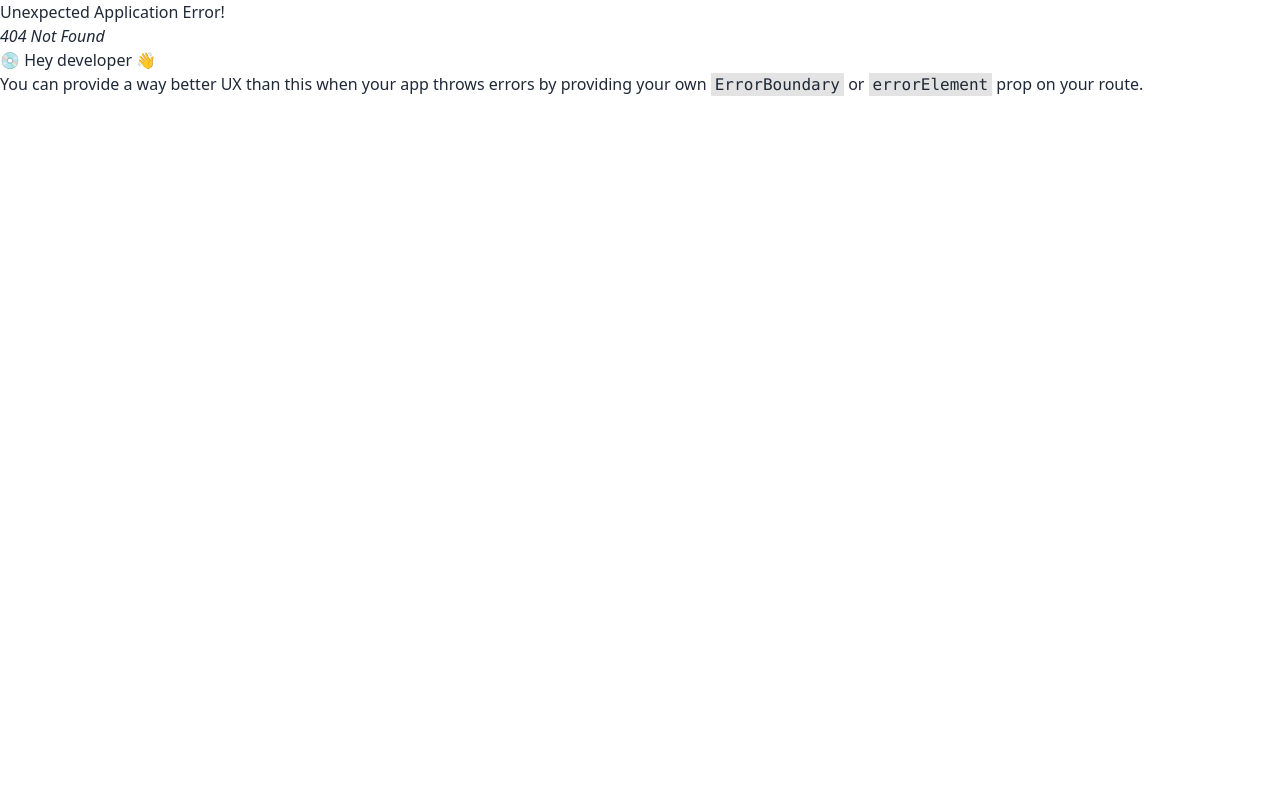
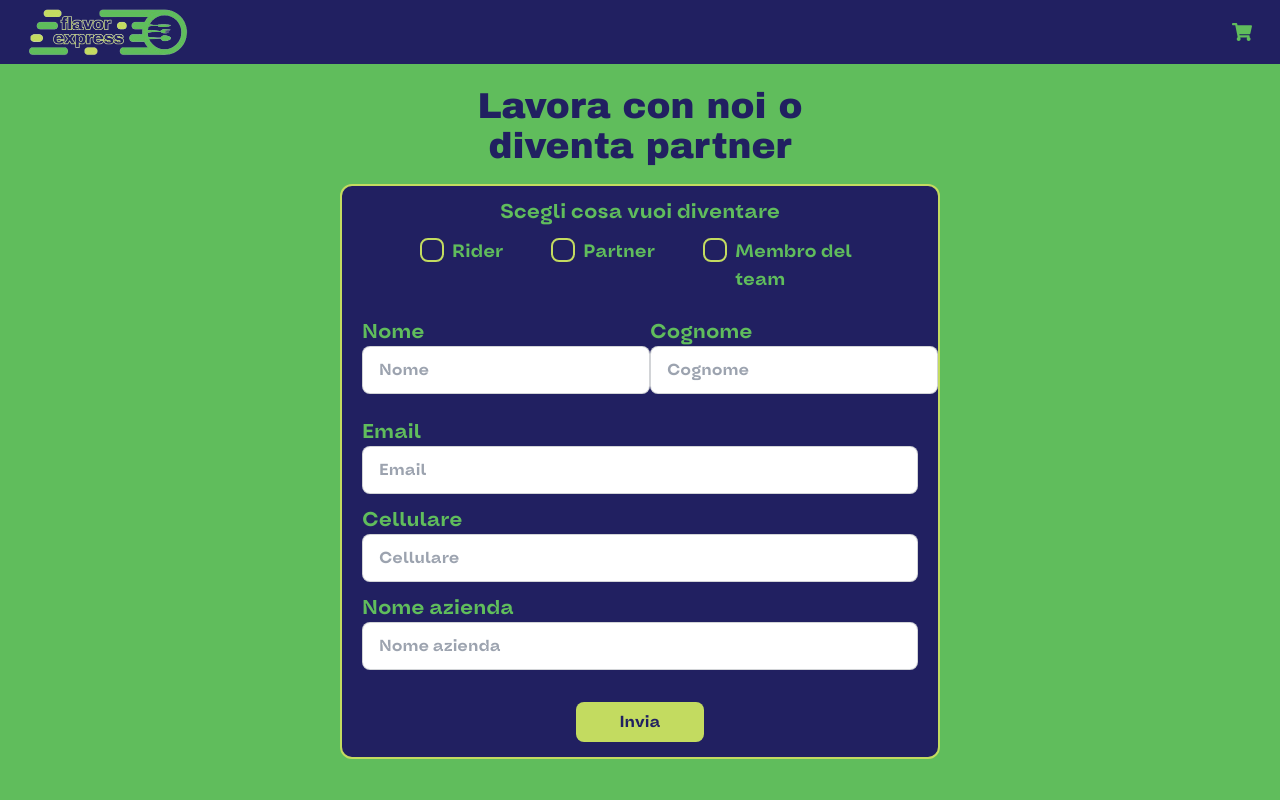
Before and after one commit to minovapore/Flavor_Express, a React (Vite) app: page /lavora-con-noi in a window 1280 px wide. Before the commit this address had no page. Shown: the top 800 px of the page. Built offline with nearby package versions, Linux system fonts and the light colour scheme.

Commit message:
sito finito, da fare ultime modifiche

```diff
--- a/src/components/Hero.jsx
+++ b/src/components/Hero.jsx
@@ -73,7 +73,7 @@ export default function Hero(){
                     </div>
                 </div>
                 <div className='flex justify-center'>
-                <   button className='my-10 bg-acc w-32 h-12 rounded-lg text-xl font-oddval font-semibold txt-det'>Inizia ora</button>
+                <a href="/lavora-con-noi"><button className='my-10 bg-acc w-32 h-12 rounded-lg text-xl font-oddval font-semibold txt-det'>Inizia ora</button></a>
                 </div>
             </div>
         </div>
--- a/src/main.jsx
+++ b/src/main.jsx
@@ -9,6 +9,7 @@ import {
 import Menu from './pages/Menu.jsx';
 import Checkout from './pages/Checkout.jsx';
 import Payment from './pages/Payment.jsx'
+import LavoraConNoi from './pages/LavoraConNoi.jsx';
 
 const router = createBrowserRouter([
   {
@@ -27,6 +28,10 @@ const router = createBrowserRouter([
     path: "/pagamento",
     element: <div><Payment/></div>,
   },
+  {
+    path: "/lavora-con-noi",
+    element: <div><LavoraConNoi/></div>,
+  },
 ]);
 
 createRoot(document.getElementById('root')).render(
--- a/src/pages/Checkout.jsx
+++ b/src/pages/Checkout.jsx
@@ -2,6 +2,8 @@ import { useState, useEffect } from 'react';
 import '../style/Checkout.css'
 import { products } from '../product';
 import { useNavigate } from 'react-router-dom';
+import Footer from '../components/Footer';
+import Navbar from '../components/Navbar'
 
 export default function Checkout(){
     // Cerca di recuperare i dati del carrello dal localStorage
@@ -93,12 +95,13 @@ export default function Checkout(){
     }
     return(
         <>
+        <Navbar/>
+        <div className='bg-sec w-full h-screen'>
         <form onSubmit={handleSubmit}>
-        <div className='bg-det w-full h-screen'>
             <div className='flex justify-center'>
-                <h2 className='xl:text-4xl md:text-4xl text-3xl font-archivio txt-sec my-5'>Completa il tuo ordine</h2>
+                <h2 className='xl:text-4xl md:text-4xl text-3xl font-archivio txt-det my-5'>Completa il tuo ordine</h2>
             </div>
-            <div className='bord-form xl:w-[1200px] xl:h-[500px] md:h-[500px] h-[500px] mx-auto rounded-xl overflow-y-scroll'>
+            <div className='bord-form xl:w-[1200px] md:w-[900px] xl:h-[500px] md:h-[500px] h-[500px] mx-auto rounded-xl overflow-y-scroll'>
                 <div className='grid xl:grid-cols-2 md:grid-cols-2 grid-cols-1'>
                     <div className='mx-auto my-5'>
                         <h2 className='txt-sec font-oddval text-2xl'>Riepilogo ordine</h2>
@@ -173,10 +176,11 @@ export default function Checkout(){
                 </div>
             </div>
             <div className='my-10 flex justify-center'>
-                <a href="/pagamento"><button type='submit' className="bg-sec w-40 h-10 rounded-lg font-oddval txt-det">Conferma ordine</button></a>
+                <a href="/pagamento"><button type='submit' className="bg-acc w-40 h-10 rounded-lg font-oddval txt-det">Conferma ordine</button></a>
             </div>
+        </form>
         </div>
-        </form>
+        <Footer/>
         </>
     );
 }
--- /dev/null
+++ b/src/pages/LavoraConNoi.jsx
@@ -0,0 +1,157 @@
+import Navbar from '../components/Navbar';
+import Footer from '../components/Footer';
+import '../style/LavoraConNoi.css'
+import { useState } from 'react';
+
+export default function LavoraConNoi(){
+
+    const [checkboxes, setCheckboxes] = useState({
+        rider: false,
+        partner: false,
+        teamMember: false
+    })
+
+    //Funzione per gestire il cambiamento dello stato dei checkbox
+    const handleCheckboxChange = (e) => {
+        const{name, checked} = e.target;
+        setCheckboxes((prevCheckboxes) => ({
+            ...prevCheckboxes, [name]:checked //Aggiorna solo il checkbox selezionato
+        }));
+    };
+
+    //Funzione per resettare i checkbox dopo l'invio del form
+    const resetCheckboxes = () => {
+        setCheckboxes({
+            rider: false,
+            partner: false,
+            teamMember: false
+        });
+    };
+
+    const [name, setName] = useState('');
+    const [surname, setSurname] = useState('');
+    const [email, setEmail] = useState('');
+    const [number, setNumber] = useState('');
+    const [company, setCompany] = useState('');
+
+    const[successAlert, setSuccessAlert] = useState('')
+
+    const handleSubmit = (e) => { e.preventDefault();
+
+        if (number.length < 10) {
+        alert("Il numero di cellulare deve contenere almeno 10 cifre.");
+        return; // Ferma l'invio del form
+    }
+
+        setName('');
+        setSurname('');
+        setEmail('');
+        setNumber('');
+        setCompany('');
+
+        setSuccessAlert(true);
+
+        setTimeout(() => {
+            setSuccessAlert(false)
+        }, 10000);
+    }
+
+    return(
+        <>
+        <Navbar/>
+        <div className="bg-sec w-full md:h-screen">
+            <form onSubmit={handleSubmit}>
+            <div className='flex justify-center'>
+                <h2 className='xl:text-4xl md:text-4xl text-3xl font-archivio txt-det my-5 text-center'>Lavora con noi o <br /> diventa partner</h2>
+            </div>
+            <div className='bord-form xl:w-[600px] md:w-[600px] xl:h-[575px] md:h-[500px] h-[700px] mx-auto rounded-xl px-5'>
+                <div className='flex justify-center my-3'>
+                    <h2 className='font-oddval text-xl txt-sec mx-2'>Scegli cosa vuoi diventare</h2>
+                </div>
+                <div className='flex justify-center my-3 gap-10'>
+                    <div className='flex'>
+                        <input
+                        type="checkbox"
+                        name="rider"
+                        checked={checkboxes.rider}
+                        onChange={handleCheckboxChange}
+                        className="checkbox border-check theme-check check-color" />
+                        <h2 className='font-oddval text-lg txt-sec mx-2'>Rider</h2>
+                    </div>
+                    <div className='flex'>
+                        <input
+                        type="checkbox"
+                        name="partner"
+                        checked={checkboxes.partner}
+                        onChange={handleCheckboxChange}
+                        className="checkbox border-check theme-check check-color" />
+                        <h2 className='font-oddval text-lg txt-sec mx-2'>Partner</h2>
+                    </div>
+                    <div className='flex'>
+                        <input
+                        type="checkbox"
+                        name="teamMember"
+                        checked={checkboxes.teamMember}
+                        onChange={handleCheckboxChange}
+                        className="checkbox border-check theme-check check-color" />
+                        <h2 className='font-oddval text-lg txt-sec mx-2'>Membro del <br /> team</h2>
+                    </div>
+                </div>
+                <div className='xl:flex xl:justify-between md:flex md:justify-between'>
+                    <div className='my-3'>
+                        <h3 className='txt-sec font-oddval text-xl'>Nome</h3>
+                        <label className="input input-bordered flex items-center gap-2">
+                            <input type="text" name='name' value={name} onChange={(e)=>setName(e.target.value)} className="grow font-oddval" placeholder="Nome" required />
+                        </label>
+                    </div>
+                    <div className='my-3'>
+                        <h3 className='txt-sec font-oddval text-xl'>Cognome</h3>
+                        <label className="input input-bordered flex items-center gap-2">
+                            <input type="text" name='surname' value={surname} onChange={(e)=>setSurname(e.target.value)} className="grow font-oddval" placeholder="Cognome" required/>
+                        </label>
+                    </div>
+                </div>
+                <div className='my-3'>
+                    <h3 className='txt-sec font-oddval text-xl'>Email</h3>
+                    <label className="input input-bordered flex items-center gap-2">
+                        <input type="email" name='email' value={email} onChange={(e)=>setEmail(e.target.value)} className="grow font-oddval" placeholder="Email" required/>
+                    </label>
+                </div>
+                <div className='my-3'>
+                    <h3 className='txt-sec font-oddval text-xl'>Cellulare</h3>
+                    <label className="input input-bordered flex items-center gap-2">
+                        <input type="number" name='number' value={number} onChange={(e)=>setNumber(e.target.value)} className="grow font-oddval" placeholder="Cellulare" required minLength={10}/>
+                    </label>
+                </div>
+                <div className='my-3'>
+                    <h3 className='txt-sec font-oddval text-xl'>Nome azienda</h3>
+                    <label className="input input-bordered flex items-center gap-2">
+                        <input type="text" name='company' value={company} onChange={(e)=>setCompany(e.target.value)} className="grow font-oddval" placeholder="Nome azienda" />
+                    </label>
+                </div>
+            {successAlert && (
+                    <div role="alert" className="flex alert alert-success xl:mb-8 md:mb-8 h-14">
+                        <svg
+                        xmlns="http://www.w3.org/2000/svg"
+                        className="h-6 w-6 shrink-0 stroke-current text-white"
+                        fill="none"
+                        viewBox="0 0 24 24">
+                            <path
+                            strokeLinecap="round"
+                            strokeLinejoin="round"
+                            strokeWidth="2"
+                            d="M9 12l2 2 4-4m6 2a9 9 0 11-18 0 9 9 0 0118 0z" />
+                        </svg>
+                        <span className="text-white text-lg font-semibold">Ordine avvenuto con successo</span>
+                    </div>
+                )}
+            <div className='flex justify-center'>
+                <button className='w-32 h-10 bg-acc rounded-lg font-oddval txt-det my-5' onClick={resetCheckboxes}>Invia</button>
+            </div>
+            </div>
+            </form>
+        </div>
+        <Footer/>
+        </>
+    );
+}
--- a/src/pages/Payment.jsx
+++ b/src/pages/Payment.jsx
@@ -1,5 +1,7 @@
 import { useState } from 'react';
 import '../style/Payment.css';
+import Navbar from '../components/Navbar';
+import Footer from '../components/Footer';
 
 export default function Payment(){
     const [name, setName] = useState('');
@@ -10,8 +12,24 @@ export default function Payment(){
     const [email, setEmail] = useState('');
 
     const [successAlert, setSuccessAlert] = useState(false);
+    const [errorAlert, setErrorAlert] = useState(false);
 
     const handleSubmit = (e) => { e.preventDefault();
+
+        // if (number.length < 27) {
+        //     alert("Il numero di cellulare deve contenere almeno 27 cifre.");
+        //     return; // Ferma l'invio del form
+        // }
+
+        if(!name || !surname || !cardNumber || !expiration || !cvv || !email){
+            setErrorAlert(true);
+            setSuccessAlert(false);
+
+            setTimeout(() => {
+                setErrorAlert(false)
+            }, 10000);
+            return
+        }
 
         setName('');
         setSurname('');
@@ -21,65 +39,68 @@ export default function Payment(){
         setEmail('');
 
         setSuccessAlert(true);
+        setErrorAlert(false);
+
         setTimeout(() => {
             setSuccessAlert(false)
         }, 10000);
     }
 
     return(
-        <div className='bg-det w-full h-screen'>
+        <>
+        <Navbar/>
+        <div className='bg-sec w-full h-screen'>
             <form onSubmit={handleSubmit}>
                 <div className='flex justify-center'>
-                    <h2 className='xl:text-4xl md:text-4xl text-3xl font-archivio txt-sec my-5'>Conferma ordine</h2>
+                    <h2 className='xl:text-4xl md:text-4xl text-3xl font-archivio txt-det my-5'>Conferma ordine</h2>
                 </div>
-                <div className='bord-form xl:w-[600px] xl:h-[500px] md:h-[500px] h-[500px] mx-auto rounded-xl px-5'>
-                    <div className='flex justify-between my-3'>
+                <div className='bord-form xl:w-[600px] md:w-[600px] xl:h-[500px] md:h-[500px] h-[700px] mx-auto rounded-xl px-5'>
+                    <div className='xl:flex xl:justify-between md:flex md:justify-between my-3'>
                         <div>
                             <h3 className='txt-sec font-oddval text-xl'>Nome</h3>
                             <label className="input input-bordered flex items-center gap-2">
-                                <input type="text" name='name' value={name} onChange={(e)=> setName(e.target.value)} className="grow font-oddval" placeholder="Nome" />
+                                <input type="text" name='name' value={name} onChange={(e)=> setName(e.target.value)} className="grow font-oddval" placeholder="Nome" required/>
                             </label>
                         </div>
                         <div>
                             <h3 className='txt-sec font-oddval text-xl'>Cognome</h3>
                             <label className="input input-bordered flex items-center gap-2">
-                                <input type="text" name='surname' value={surname} onChange={(e)=> setSurname(e.target.value)} className="grow font-oddval" placeholder="Cognome" />
+                                <input type="text" name='surname' value={surname} onChange={(e)=> setSurname(e.target.value)} className="grow font-oddval" placeholder="Cognome" required/>
                             </label>
                         </div>
                     </div>
                     <div>
                         <h3 className='txt-sec font-oddval text-xl'>Numero carta</h3>
                         <label className="input input-bordered flex items-center gap-2">
-                            <input type="text" name='card_number' value={cardNumber} onChange={(e)=> setCardNumber(e.target.value)} className="grow font-oddval" placeholder="Numero carta" />
+                            <input type="text" name='card_number' value={cardNumber} onChange={(e)=> setCardNumber(e.target.value)} className="grow font-oddval" placeholder="Numero carta" required minLength={27}/>
                         </label>
                     </div>
-                    <div className='flex justify-between my-3'>
-                        <div>
+                    <div className='xl:flex xl:justify-between md:flex md:justify-between my-3'>
+                        <div className='my-3'>
                             <h3 className='txt-sec font-oddval text-xl'>Scadenza</h3>
                             <label className="input input-bordered flex items-center gap-2">
-                                <input type="expiration" name='name' value={expiration} onChange={(e)=> setExpiration(e.target.value)} className="grow font-oddval" placeholder="mm/aa" />
+                                <input type="text" name='expiration' value={expiration} onChange={(e)=> setExpiration(e.target.value)} className="grow font-oddval" placeholder="mm/aa" required/>
                             </label>
                         </div>
                         <div>
                             <h3 className='txt-sec font-oddval text-xl'>CVV</h3>
                             <label className="input input-bordered flex items-center gap-2">
-                                <input type="number" name='cvv' value={cvv} onChange={(e)=> setCvv(e.target.value)} className="grow font-oddval" placeholder="CVV" />
+                                <input type="number" name='cvv' value={cvv} onChange={(e)=> setCvv(e.target.value)} className="grow font-oddval" placeholder="CVV" required minLength={3}/>
                             </label>
                         </div>
                     </div>
                     <div>
                         <h3 className='txt-sec font-oddval text-xl'>Email</h3>
                         <label className="input input-bordered flex items-center gap-2">
-                            <input type="email" name='email' value={email} onChange={(e)=> setEmail(e.target.value)} className="grow font-oddval" placeholder="Email" />
+                            <input type="email" name='email' value={email} onChange={(e)=> setEmail(e.target.value)} className="grow font-oddval" placeholder="Email" required/>
                         </label>
                     </div>
-                    <div className='flex justify-center my-10'>
+                    <div className='flex justify-center my-5'>
                         <button type='submit' className='bg-sec w-40 h-10 rounded-lg font-oddval txt-det'>Invia ordine</button>
                     </div>
-                </div>
-                <div className='flex justify-center my-5'>
+                    <div className='flex justify-center'>
                 {successAlert && (
-                        <div role="alert" className="alert alert-success w-[600px]">
+                        <div role="alert" className="flex alert alert-success xl:mb-8 md:mb-8 h-14">
                             <svg
                             xmlns="http://www.w3.org/2000/svg"
                             className="h-6 w-6 shrink-0 stroke-current text-white"
@@ -94,8 +115,30 @@ export default function Payment(){
                             <span className="text-white text-lg font-semibold">Ordine avvenuto con successo</span>
                         </div>
                     )}
+                 {errorAlert && (
+                                <div role="alert" className="flex alert alert-error xl:mb-8 md:mb-8 h-14">
+                                <svg
+                                  xmlns="http://www.w3.org/2000/svg"
+                                  className="h-6 w-6 shrink-0 stroke-current text-white"
+                                  fill="none"
+                                  viewBox="0 0 24 24">
+                                  <path
+                                    strokeLinecap="round"
+                                    strokeLinejoin="round"
+                                    strokeWidth="2"
+                                    d="M10 14l2-2m0 0l2-2m-2 2l-2-2m2 2l2 2m7-2a9 9 0 11-18 0 9 9 0 0118 0z" />
+                                </svg>
+                                <span className='text-white text-lg font-semibold'>Compila tutti i campi</span>
+                              </div>
+                            )}
                     </div>
+                </div>
             </form>
+            <div className='flex justify-center my-5'>
+                <a href="/"><button className='bg-acc w-40 h-10 rounded-lg font-oddval txt-det'>Torna alla home</button></a>
+            </div>
         </div>
+        <Footer/>
+        </>
     );
 }
--- a/src/style/Checkout.css
+++ b/src/style/Checkout.css
@@ -1,5 +1,6 @@
 .bord-form{
-    border: 2px solid var(--acc-color);
+    border: 3px solid var(--acc-color);
+    background-color: var(--det-color);
 }
 
 .total-bord{
--- /dev/null
+++ b/src/style/LavoraConNoi.css
@@ -0,0 +1,11 @@
+.border-check {
+    border: 2px solid var(--acc-color);
+}
+
+.theme-check {
+    background-color:  var(--det-color);
+}
+
+.check-color{
+    --chkfg: var(--acc-color);
+}
```
